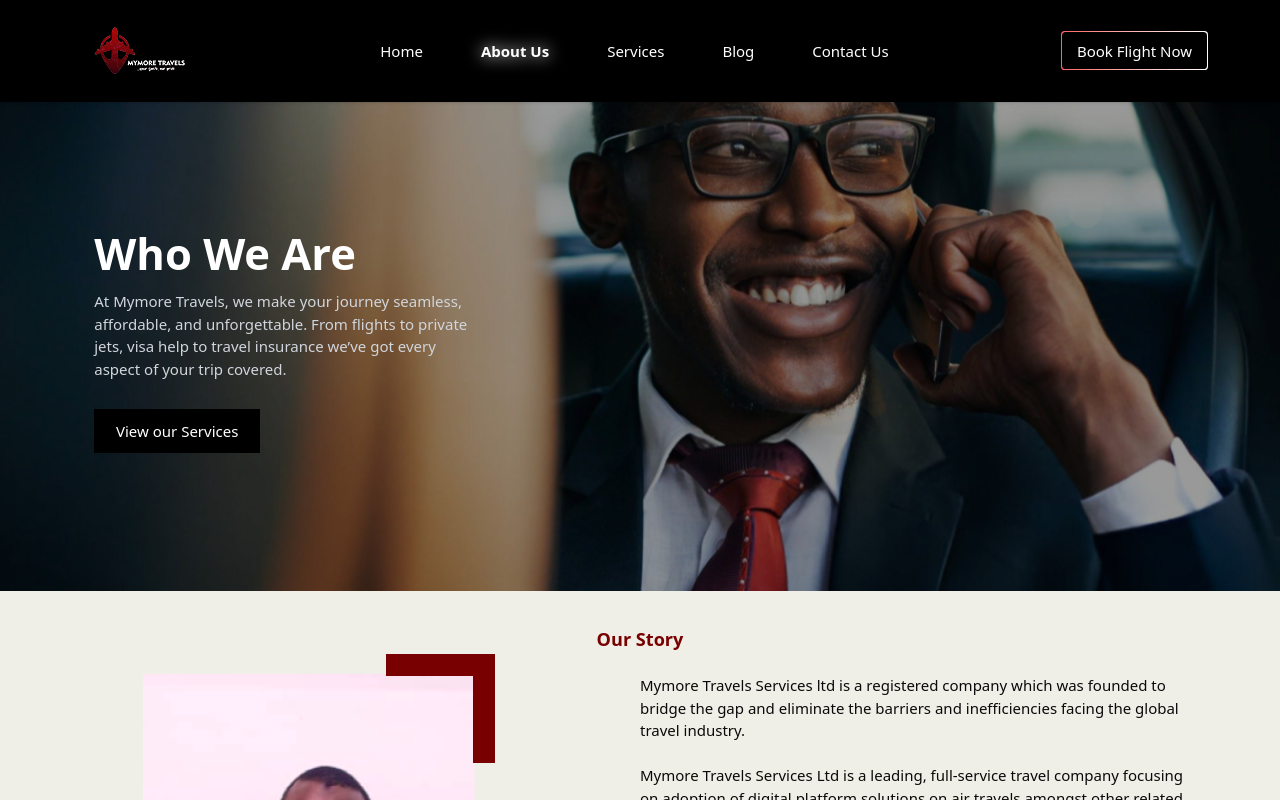
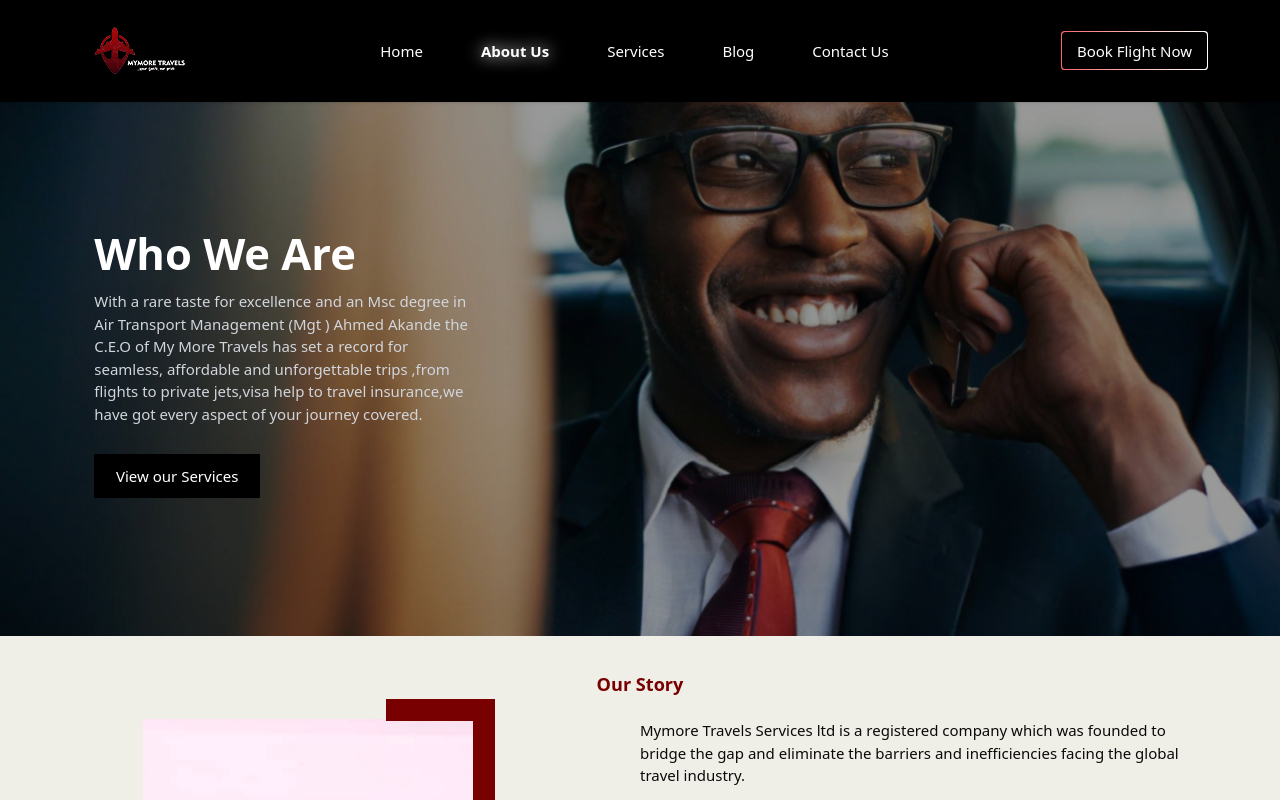
Before and after one commit to SilexsecureTeam/mymore-group, a React (Vite) app: page /about in a window 1280 px wide. Shown: the top 800 px of the page. Built offline with nearby package versions, Linux system fonts and the light colour scheme.

Commit message:
Update HeroAbout.jsx

```diff
--- a/src/components/HeroAbout.jsx
+++ b/src/components/HeroAbout.jsx
@@ -10,8 +10,7 @@
         <div className="!space-y-4">
           <h1 className="text-5xl font-semibold">Who We Are</h1>
           <p className="text-gray-300 md:max-w-[35%]">
-          At Mymore Travels, we make your journey seamless, affordable, and unforgettable. From flights to private jets, visa help to travel insurance we’ve got every aspect of your trip covered.
-          </p>
+          With a rare taste for excellence  and an Msc degree in  Air Transport Management (Mgt ) Ahmed Akande the C.E.O of My More Travels has  set a record for seamless, affordable and unforgettable trips ,from flights  to private jets,visa help to travel insurance,we have got every aspect of your journey covered.</p>
           <a
             href="#"
             className="inline-block mt-4 px-6 py-3 bg-black text-white font-medium hover:bg-red-600 transition"
```
